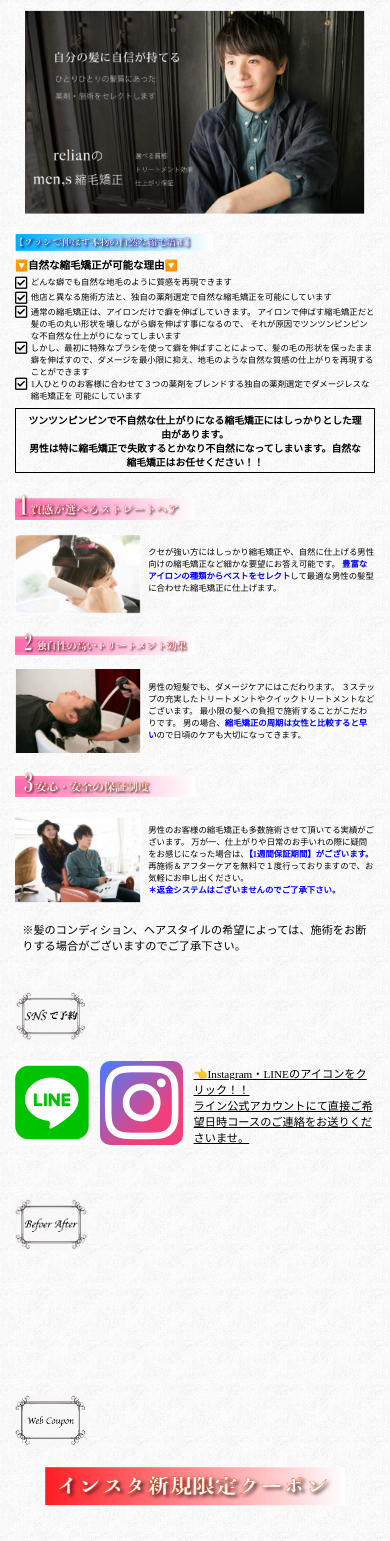
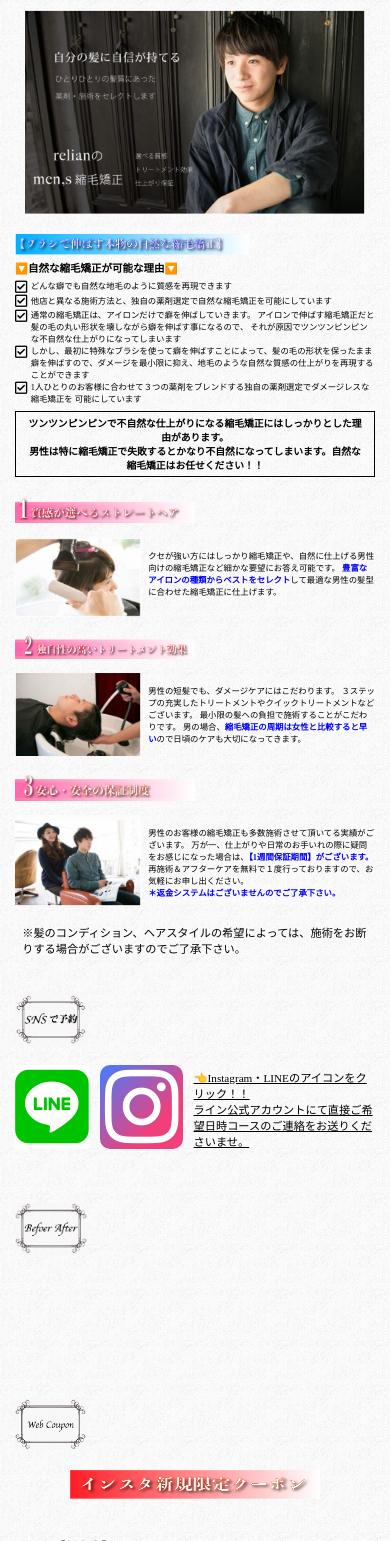
Before and after one commit to manabu-creater/yamaki-hair, a PHP site: page / in a window 390 px wide. Shown: the part 62-1603 px from the top of the page. Run offline with PHP 8.4, Linux system fonts and the light colour scheme.

Commit message:
レスポンシブ調整4

```diff
--- a/index.css
+++ b/index.css
@@ -328,7 +328,7 @@ header {
   }
 
   .ex-title {
-    width: 55%;
+    width: 65%;
   }
 
   .content h4 {
@@ -360,8 +360,8 @@ header {
   }
 
   .coupon-price1 {
-    width: 300px;
-    height: 40px;
+    width: 250px;
+    height: 30px;
   }
 
   .coupon-price2 {
```
